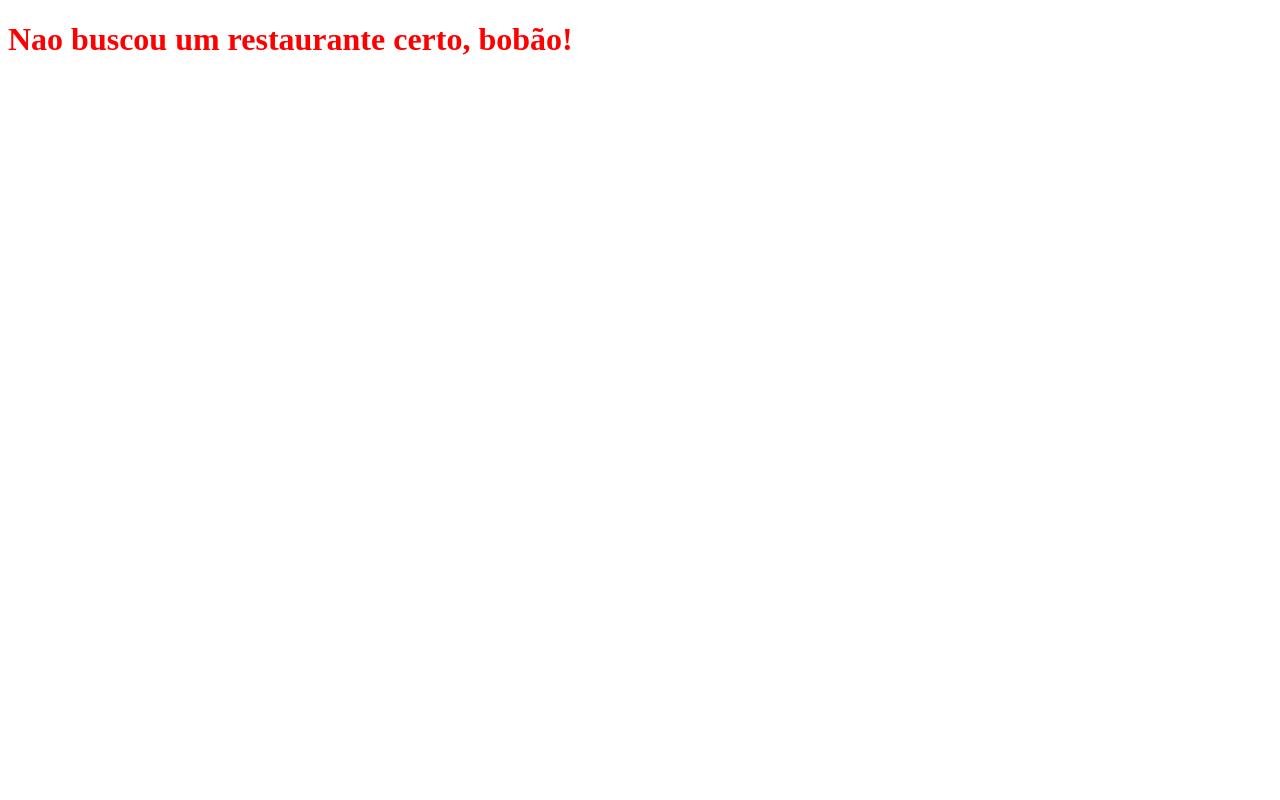
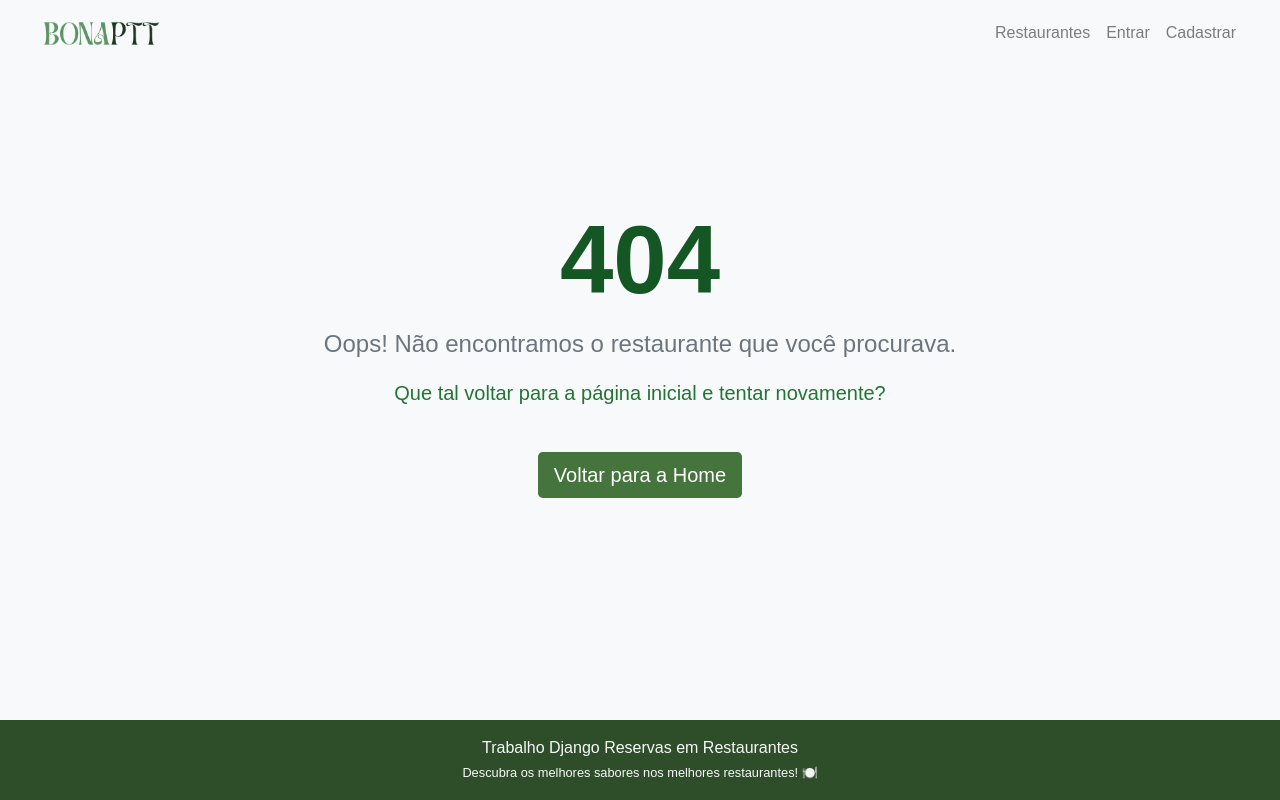
Before and after one commit to Thiago1803/EventosRestaurantesDjango, a Django app: page /vagas/reservar/1/ in a window 1280 px wide. Run offline with Django 5.2, Linux system fonts and the light colour scheme; data that the repository does not hold is empty; parts of the project's set-up code (start-up, migrations or seed data) failed here and were passed over; some libraries are stand-ins or nearby versions.

Commit message:
feat: update 404 page

```diff
--- a/consumers/templates/cadastro.html
+++ b/consumers/templates/cadastro.html
@@ -19,7 +19,7 @@
     <body>
 
         <div class="container">
-            <div class="row justify-content-center" style="margin-top: 50px; margin-bottom: 35px;">
+            <div class="row justify-content-center" style="margin-top: 150px; margin-bottom: 35px;">
                 <div class="col-md-8">
                     <div class="card">
                         <div class="card-header">
--- a/reservations/templates/sem_restaurante.html
+++ b/reservations/templates/sem_restaurante.html
@@ -1,16 +1,71 @@
 {% load static %}
 
 <!DOCTYPE html>
-
 <html lang="pt-BR">
 <head>
-        <title>Erro 404</title>
+    <title>Erro 404 - Página não encontrada</title>
     <meta charset="UTF-8">
     <meta name="viewport" content="width=device-width, initial-scale=1.0">
-        <link rel="stylesheet" href="{% static 'reservations/css/main.css' %}">
+    <link rel="stylesheet" href="https://stackpath.bootstrapcdn.com/bootstrap/4.5.2/css/bootstrap.min.css" integrity="sha384-JcKb8q3iqJ61gNV9KGb8thSsNjpSL0n8PARn9HuZOnIxN0hoP+VmmDGMN5t9UJ0Z" crossorigin="anonymous">
+    <link rel="stylesheet" href="{% static 'styles.css' %}">
+    <style>
+        body {
+            height: 100vh;
+            display: flex;
+            align-items: center;
+            justify-content: center;
+            background-color: #f8f9fa;
+            margin: 0;
+        }
+
+        .error-container {
+            text-align: center;
+        }
+
+        .error-title {
+            font-size: 6rem;
+            font-weight: bold;
+            color: #155724;
+        }
+
+        .error-message {
+            font-size: 1.5rem;
+            color: #6c757d;
+        }
+
+        .error-message-2 {
+            font-size: 1.25rem;
+            color: #217535;
+        }
+
+        .back-link {
+            margin-top: 20px;
+        }
+
+        .back-link a {
+            color: white;
+            text-decoration: none;
+        }
+
+        .back-link a:hover {
+            text-decoration: underline;
+        }
+    </style>
 </head>
 
+<header>
+    {% include "components/navbar.html" with user=user %}
+</header>
 <body>
-        <h1>Nao buscou um restaurante certo, bobão!</h1>
+    <div class="error-container">
+        <h1 class="error-title">404</h1>
+        <p class="error-message">Oops! Não encontramos o restaurante que você procurava.</p>
+        <p class="error-message-2">Que tal voltar para a página inicial e tentar novamente?</p>
+        <div class="back-link">
+            <a href="/" class="btn btn-primary btn-lg mt-4">Voltar para a Home</a>
+        </div>
+
+    </div>
+    {% include "components/footer.html"%}
 </body>
 </html>
```
Lines whose indentation alone changed are shown as unchanged.
